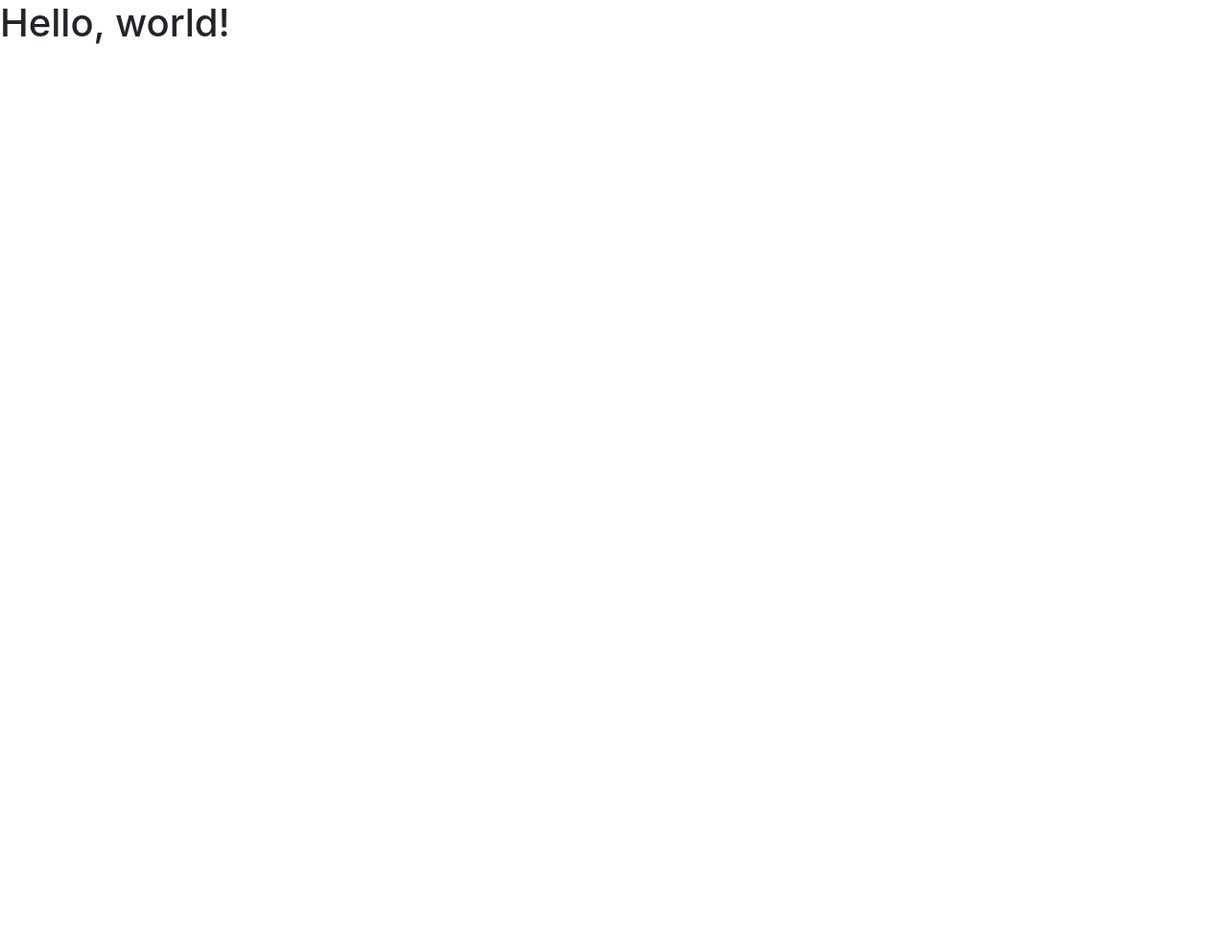
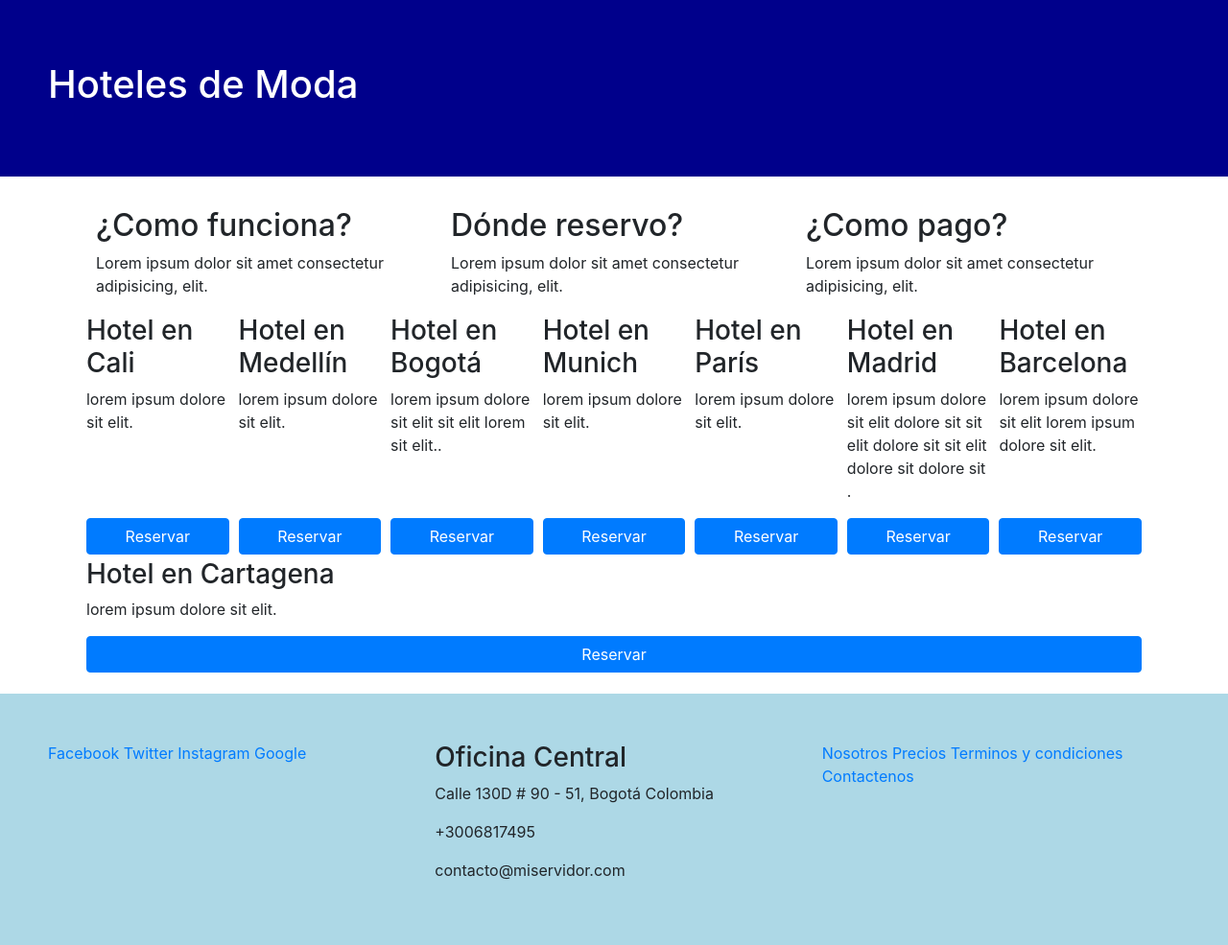
Before and after one commit to mianba15/guia-hotel, a website: page index.html in a window 1280 px wide. Shown: the whole page at 96% size. Before the commit the page ends 800 px from the top, so only its background shows below. Drawn offline with nearby package versions, Linux system fonts and the light colour scheme.

Commit message:
agregamos footer y estilos con flex

```diff
--- /dev/null
+++ b/css/main.css
@@ -0,0 +1,21 @@
+.jumbotron {
+    background-color: darkblue;
+    border-radius: 0;
+    color: white;
+    padding-left: 50px;
+}
+
+footer {
+    background-color: lightblue;
+    padding: 50px;
+    margin: 20px auto 0 auto;
+}
+
+.card-hotel {
+    flex: 1 150px;
+    padding: 2px 5px;
+}
+
+.btn-reserva {
+    width: 100%;
+}
--- a/index.html
+++ b/index.html
@@ -1,5 +1,6 @@
 <!DOCTYPE html>
 <html lang="es">
+
 <head>
 	<!-- Required meta tags -->
 	<meta charset="utf-8">
@@ -7,16 +8,138 @@
 
 	<!-- Bootstrap CSS -->
 	<link rel="stylesheet" href="node_modules/bootstrap/dist/css/bootstrap.min.css">
+	<link rel="stylesheet" href="css/main.css">
 
-    <title>Hello, world!</title>
+	<title>Hoteles de Moda</title>
 </head>
+
 <body>
-    <h1>Hello, world!</h1>
+	<div class="jumbotron">
+		<h1>Hoteles de Moda</h1>
+	</div>
+	<div class="container">
+		<div class="d-flex ">
+			<div class="col-sm-4">
+				<h2>¿Como funciona?</h2>
+				<p>Lorem ipsum dolor sit amet consectetur adipisicing, elit.</p>
+			</div>
+			<div class="col-sm-4">
+				<h2>Dónde reservo?</h2>
+				<p>Lorem ipsum dolor sit amet consectetur adipisicing, elit.</p>
+			</div>
+			<div class="col-sm-4">
+				<h2>¿Como pago?</h2>
+				<p>Lorem ipsum dolor sit amet consectetur adipisicing, elit.</p>
+			</div>
+		</div>
+
+		<div class="d-flex flex-wrap flex-row-reverse">
+			<div class="card-hotel d-flex flex-column justify-content-between">
+				<div>
+					<h3>Hotel en Barcelona</h3>
+					<p>lorem ipsum dolore sit elit lorem ipsum dolore sit elit.</p>
+				</div>
+				<div>
+					<button class="btn btn-primary btn-reserva">Reservar</button>
+				</div>
+			</div>
+			<div class="card-hotel d-flex flex-column justify-content-between">
+				<div>
+					<h3>Hotel en Madrid</h3>
+					<p>lorem ipsum dolore sit elit dolore sit sit elit dolore sit sit elit dolore sit dolore sit .</p>
+				</div>
+				<div>
+					<button class="btn btn-primary btn-reserva">Reservar</button>
+				</div>
+			</div>
+			<div class="card-hotel d-flex flex-column justify-content-between">
+				<div>
+					<h3>Hotel en París</h3>
+					<p>lorem ipsum dolore sit elit.</p>
+				</div>
+				<div>
+					<button class="btn btn-primary btn-reserva">Reservar</button>
+				</div>
+			</div>
+			<div class="card-hotel d-flex flex-column justify-content-between">
+				<div>
+					<h3>Hotel en Munich</h3>
+					<p>lorem ipsum dolore sit elit.</p>
+				</div>
+				<div>
+					<button class="btn btn-primary btn-reserva">Reservar</button>
+				</div>
+			</div>
+			<div class="card-hotel d-flex flex-column justify-content-between">
+				<div>
+					<h3>Hotel en Bogotá</h3>
+					<p>lorem ipsum dolore sit elit sit elit lorem sit elit..</p>
+				</div>
+				<div>
+					<button class="btn btn-primary btn-reserva">Reservar</button>
+				</div>
+			</div>
+			<div class="card-hotel d-flex flex-column justify-content-between">
+				<div>
+					<h3>Hotel en Medellín</h3>
+					<p>lorem ipsum dolore sit elit.</p>
+				</div>
+				<div>
+					<button class="btn btn-primary btn-reserva">Reservar</button>
+				</div>
+			</div>
+			<div class="card-hotel d-flex flex-column justify-content-between">
+				<div>
+					<h3>Hotel en Cali</h3>
+					<p>lorem ipsum dolore sit elit.</p>
+				</div>
+				<div>
+					<button class="btn btn-primary btn-reserva">Reservar</button>
+				</div>
+			</div>
+			<div class="card-hotel d-flex flex-column justify-content-between">
+				<div>
+					<h3>Hotel en Cartagena</h3>
+					<p>lorem ipsum dolore sit elit.</p>
+				</div>
+				<div>
+					<button class="btn btn-primary btn-reserva">Reservar</button>
+				</div>
+			</div>
+		</div>
+	</div>
+
+	<footer>
+		<div class="row">
+			<div class="col-sm-4">
+				<a href="https://www.facebook.com" target="_blank">Facebook</a>
+				<a href="https://www.twitter.com" target="_blank">Twitter</a>
+				<a href="https://instagram.com" target="_blank">Instagram</a>
+				<a href="https://google.com" target="_blank">Google</a>
+			</div>
+			<div class="col-sm-4">
+				<address>
+					<h3>Oficina Central</h3>
+					<p>Calle 130D # 90 - 51, Bogotá Colombia</p>
+					<p>+3006817495</p>
+					<p>contacto@miservidor.com</p>
+				</address>
+			</div>
+			<div class="col-sm-4">
+				<a href="https://www.facebook.com" target="_blank">Nosotros</a>
+				<a href="https://www.twitter.com" target="_blank">Precios</a>
+				<a href="https://instagram.com" target="_blank">Terminos y condiciones</a>
+				<a href="https://google.com" target="_blank">Contactenos</a>
+			</div>
+		</div>
+	</footer>
+
 
 	<!-- Optional JavaScript -->
 	<!-- jQuery first, then Popper.js, then Bootstrap JS -->
 	<script src="node_modules/jquery/dist/jquery.min.js"></script>
-    <script src="node_modules/popper.js/dist/popper.min.js" ></script>
+	<script src="node_modules/popper.js/dist/popper.min.js"></script>
 	<script src="node_modules/bootstrap/dist/js/bootstrap.min.js"></script>
 </body>
+
 </html>
```
Lines whose indentation alone changed are shown as unchanged.
